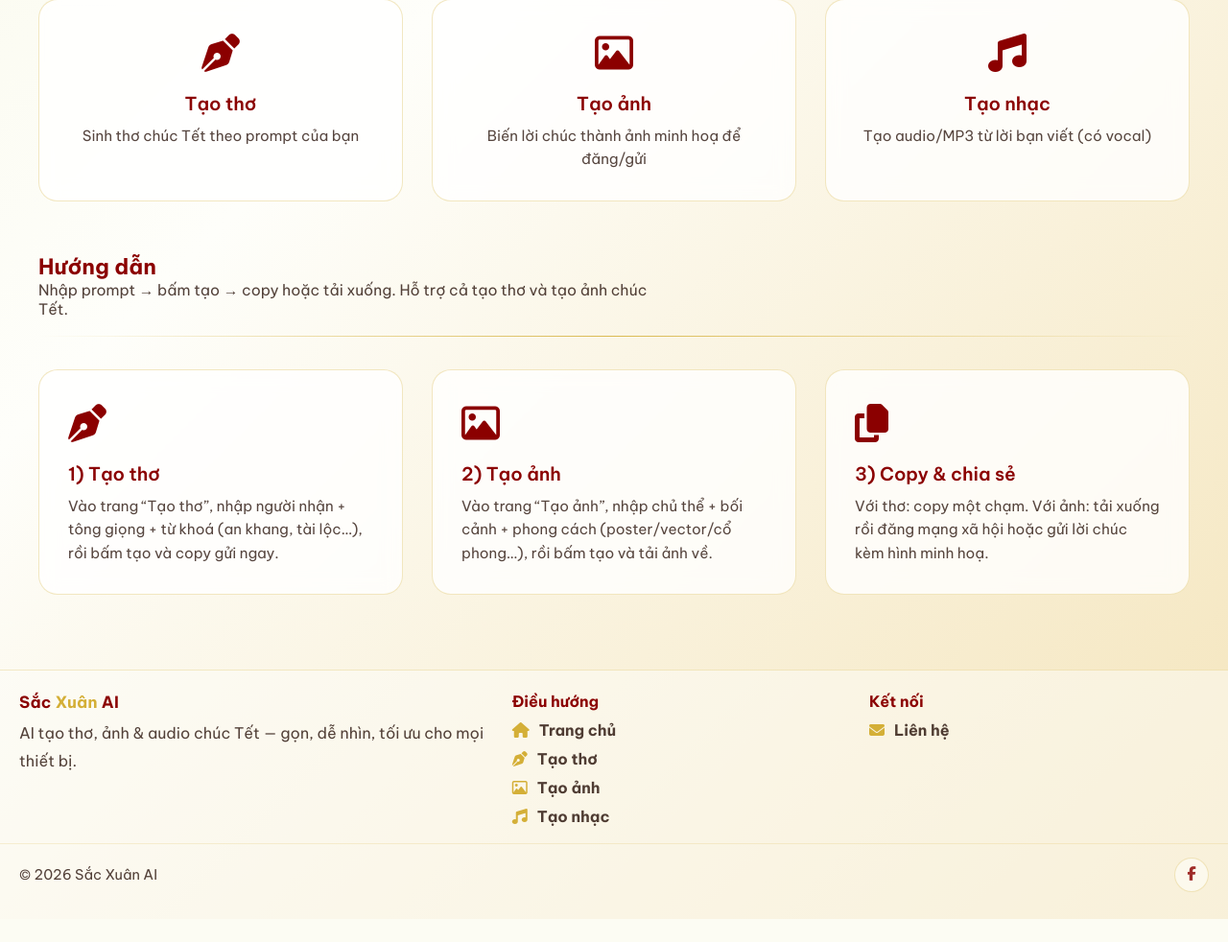
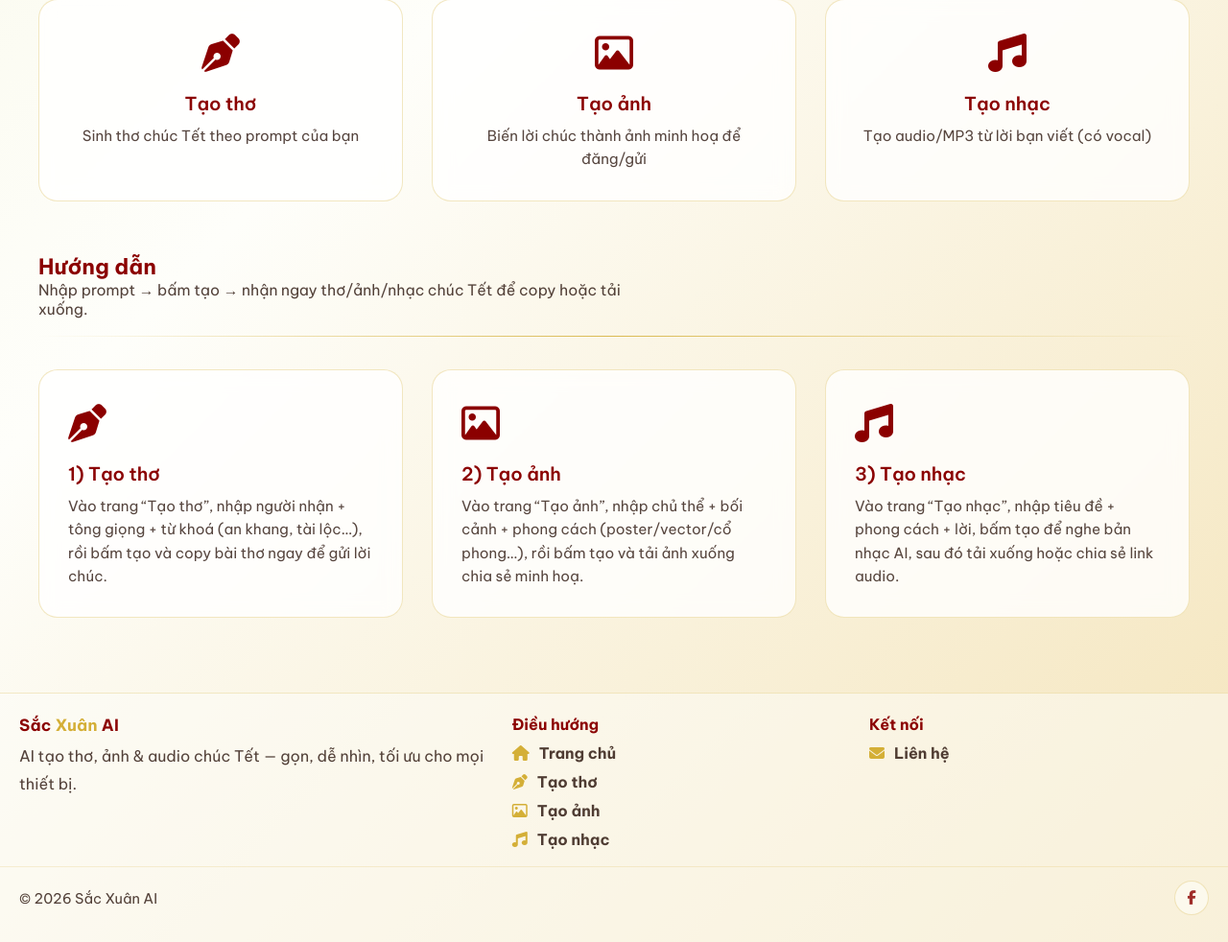
Before and after one commit to Laikaaaaaaaa/sac-xuan, a Flask app: page / in a window 1280 px wide. Shown: the part 1301-2283 px from the top of the page at 96% size. Before the commit the page ends 2259 px from the top, so only its background shows below. Run offline with Flask 3, Linux system fonts and the light colour scheme; some libraries are stand-ins or nearby versions.

Commit message:
update v4

```diff
--- a/templates/home.html
+++ b/templates/home.html
@@ -1642,7 +1642,7 @@
             <div class="section-header reveal" style="--d: 0ms;">
                 <div>
                     <h2 class="section-title">Hướng dẫn</h2>
-                    <p class="section-subtitle">Nhập prompt → bấm tạo → copy hoặc tải xuống. Hỗ trợ cả tạo thơ và tạo ảnh chúc Tết.</p>
+                    <p class="section-subtitle">Nhập prompt → bấm tạo → nhận ngay thơ/ảnh/nhạc chúc Tết để copy hoặc tải xuống.</p>
                 </div>
             </div>
             <div class="section-rule" aria-hidden="true"></div>
@@ -1652,21 +1652,21 @@
                     <div class="feature-icon"><i class="fa-solid fa-pen-nib" aria-hidden="true"></i></div>
                     <div class="feature-content">
                         <h3 class="feature-title">1) Tạo thơ</h3>
-                        <p class="feature-desc">Vào trang “Tạo thơ”, nhập người nhận + tông giọng + từ khoá (an khang, tài lộc…), rồi bấm tạo và copy gửi ngay.</p>
+                        <p class="feature-desc">Vào trang “Tạo thơ”, nhập người nhận + tông giọng + từ khoá (an khang, tài lộc…), rồi bấm tạo và copy bài thơ ngay để gửi lời chúc.</p>
                     </div>
                 </div>
                 <div class="feature-card reveal" style="--d: 140ms; text-align: left;">
                     <div class="feature-icon"><i class="fa-regular fa-image" aria-hidden="true"></i></div>
                     <div class="feature-content">
                         <h3 class="feature-title">2) Tạo ảnh</h3>
-                        <p class="feature-desc">Vào trang “Tạo ảnh”, nhập chủ thể + bối cảnh + phong cách (poster/vector/cổ phong…), rồi bấm tạo và tải ảnh về.</p>
+                        <p class="feature-desc">Vào trang “Tạo ảnh”, nhập chủ thể + bối cảnh + phong cách (poster/vector/cổ phong…), rồi bấm tạo và tải ảnh xuống chia sẻ minh hoạ.</p>
                     </div>
                 </div>
                 <div class="feature-card reveal" style="--d: 200ms; text-align: left;">
-                    <div class="feature-icon"><i class="fa-solid fa-copy" aria-hidden="true"></i></div>
+                    <div class="feature-icon"><i class="fa-solid fa-music" aria-hidden="true"></i></div>
                     <div class="feature-content">
-                        <h3 class="feature-title">3) Copy & chia sẻ</h3>
-                        <p class="feature-desc">Với thơ: copy một chạm. Với ảnh: tải xuống rồi đăng mạng xã hội hoặc gửi lời chúc kèm hình minh hoạ.</p>
+                        <h3 class="feature-title">3) Tạo nhạc</h3>
+                        <p class="feature-desc">Vào trang “Tạo nhạc”, nhập tiêu đề + phong cách + lời, bấm tạo để nghe bản nhạc AI, sau đó tải xuống hoặc chia sẻ link audio.</p>
                     </div>
                 </div>
             </div>
--- a/templates/main.html
+++ b/templates/main.html
@@ -581,7 +581,7 @@
 
         .poem-text.calligraphy {
             font-family: 'TetCouplet', 'Be Vietnam Pro', sans-serif;
-            font-size: 1.28rem;
+            font-size: 2.25rem;
             letter-spacing: 0.2px;
         }
 
```
